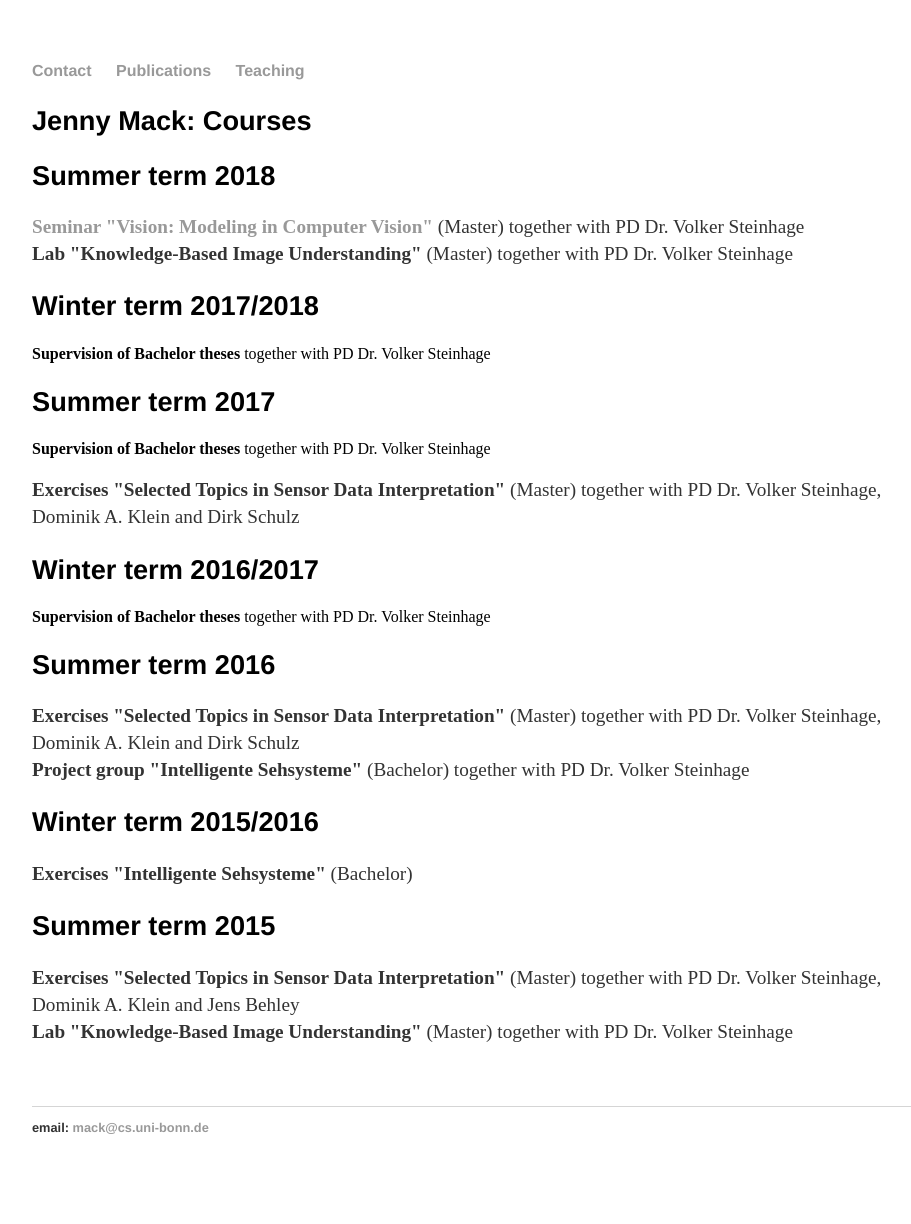
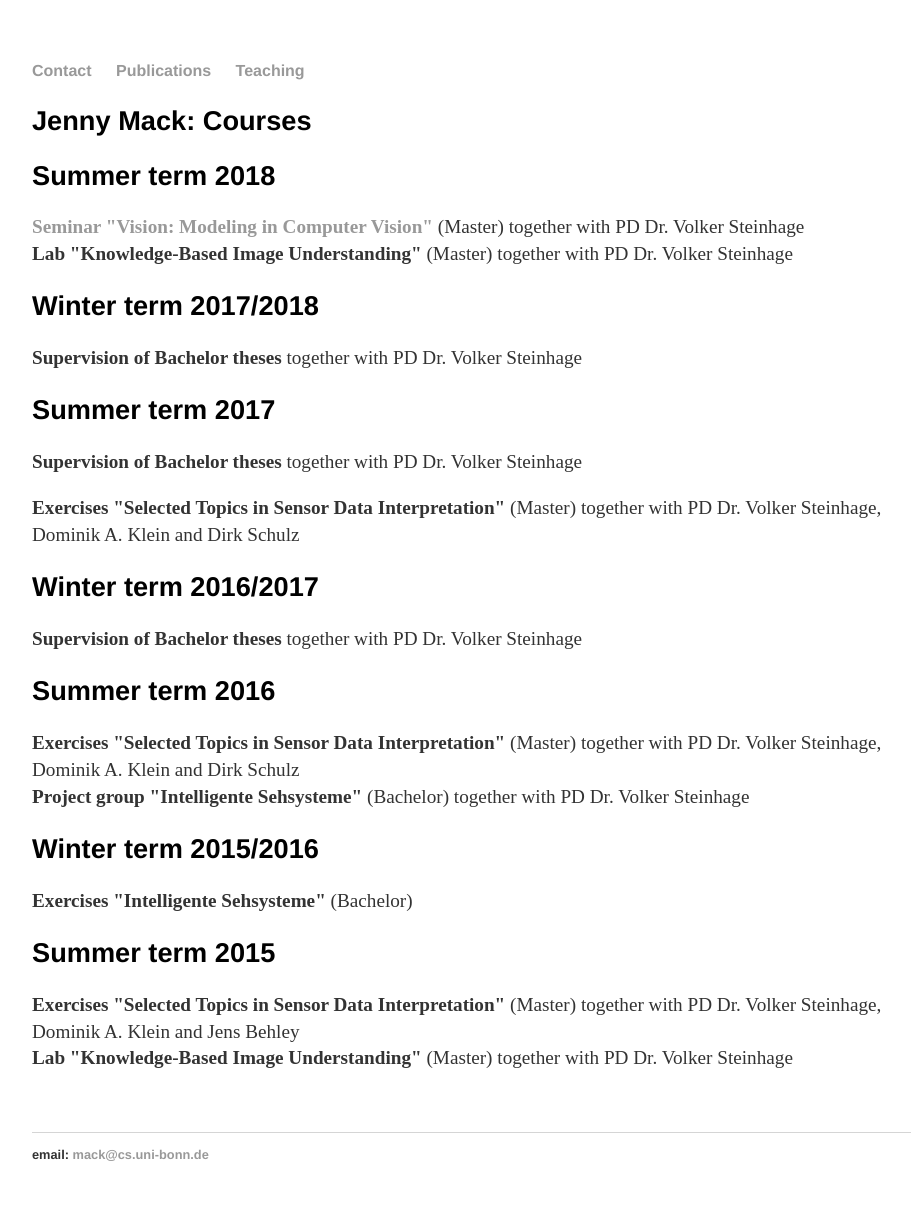
Before and after one commit to JennyMack/JennyMack.github.io, a Jekyll site: the page built from teaching/index.html, in a window 1280 px wide. Shown: the whole page, without its empty margins (160-1071 px from the left). Built offline with Jekyll 4.4.1, drawn with Linux system fonts in a browser that asks for light colours; before the commit the page ends 1197 px from its top, so only the background shows below that.

Commit message:
Fixed error

```diff
--- a/teaching/index.html
+++ b/teaching/index.html
@@ -9,12 +9,12 @@ title: Teaching
 			<p><strong><a href="https://jennymack.github.io/sem2018/">Seminar "Vision: Modeling in Computer Vision"</a></strong> (Master) together with PD Dr. Volker Steinhage <br>
 			<strong>Lab "Knowledge-Based Image Understanding"</strong> (Master) together with PD Dr. Volker Steinhage
 <h2>Winter term 2017/2018</h2>
-		<strong>Supervision of Bachelor theses</strong> together with PD Dr. Volker Steinhage
+		<p><strong>Supervision of Bachelor theses</strong> together with PD Dr. Volker Steinhage
 	<h2>Summer term 2017</h2>
-		<strong>Supervision of Bachelor theses</strong> together with PD Dr. Volker Steinhage
+		<p><strong>Supervision of Bachelor theses</strong> together with PD Dr. Volker Steinhage
 <p><strong>Exercises "Selected Topics in Sensor Data Interpretation"</strong> (Master) together with PD Dr. Volker Steinhage, Dominik A. Klein and Dirk Schulz <br>
 		<h2>Winter term 2016/2017</h2>
-		<strong>Supervision of Bachelor theses</strong> together with PD Dr. Volker Steinhage
+		<p><strong>Supervision of Bachelor theses</strong> together with PD Dr. Volker Steinhage
 		<h2>Summer term 2016</h2>
 			<p><strong>Exercises "Selected Topics in Sensor Data Interpretation"</strong> (Master) together with PD Dr. Volker Steinhage, Dominik A. Klein and Dirk Schulz <br>
 			<strong>Project group "Intelligente Sehsysteme"</strong> (Bachelor) together with PD Dr. Volker Steinhage
```
